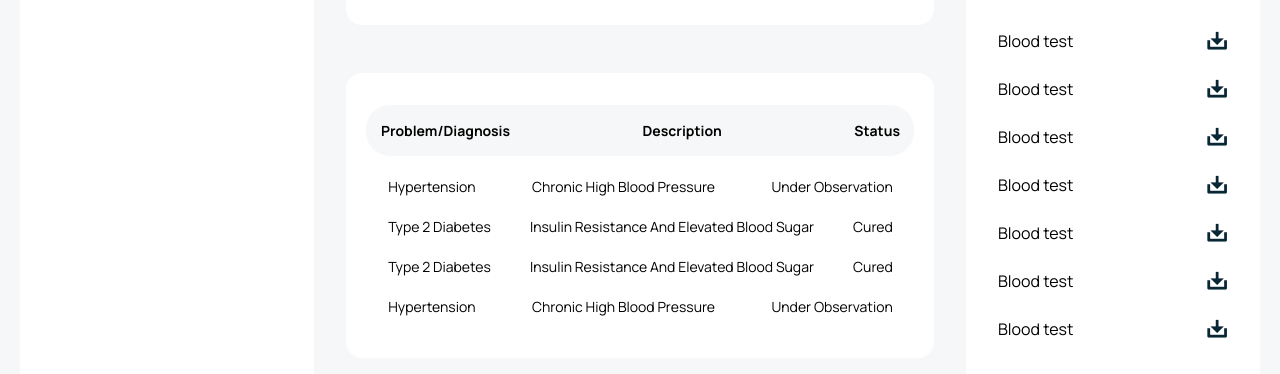
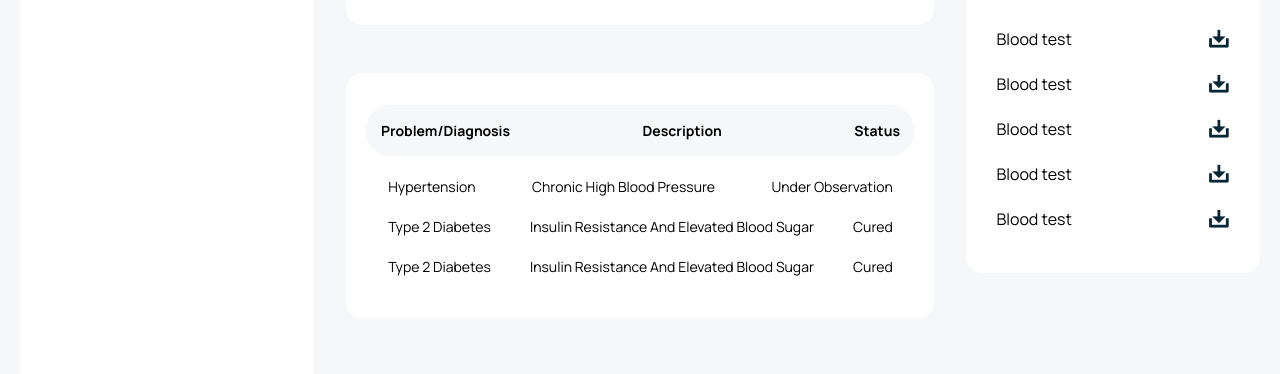
Before and after one commit to slyde619/chart, a plain HTML site: page index.html in a window 1280 px wide. Shown: the part 177-551 px from the top of the page. Drawn offline with nearby package versions, Linux system fonts and the light colour scheme; no server answers.

Commit message:
fixed diagnostic result

```diff
--- a/index.html
+++ b/index.html
@@ -135,6 +135,16 @@
                   <td>Chronic high blood pressure</td>
                   <td>Under Observation</td>
                 </tr>
+                <tr class="list-contents-data">
+                  <td>Hypertension</td>
+                  <td>Chronic high blood pressure</td>
+                  <td>Under Observation</td>
+                </tr>
+                <tr class="list-contents-data">
+                  <td>Hypertension</td>
+                  <td>Chronic high blood pressure</td>
+                  <td>Under Observation</td>
+                </tr>
               </tbody>
             </table>
         </div>
--- a/style.css
+++ b/style.css
@@ -301,7 +301,7 @@ main {
 }
 
 .lab__test-results{
-  min-height: 30vh;
+  height: 28vh;
   overflow-y: scroll;
 }
 
@@ -309,7 +309,7 @@ main {
   display: flex;
   justify-content: space-between;
   align-items: center;
-  padding: .75em;
+  padding: .65em;
   border-radius: .25em;
   transition: .3s ease-in-out;
   transition-property: background, transform;
@@ -331,7 +331,7 @@ main {
 
 .lab-result:hover{
   background: #F6F7F8;
-  transform: scale(1.0025);
+  transform: scale(1);
 }
 
 .download-result{
@@ -361,6 +361,25 @@ table{
 
 thead, tbody, tr, th{
   display: block;
+}
+
+tbody{
+  height: 15vh;
+  overflow-y: scroll;
+}
+
+tbody::-webkit-scrollbar{
+  width: 6px;
+}
+
+tbody::-webkit-scrollbar-track{
+  width: 5px;
+  background: hsl(210, 12%, 97%);
+}
+
+tbody::-webkit-scrollbar-thumb{
+  background-color: hsl(200, 77%, 12%);
+  border-radius: 3px;
 }
 
 .diagnosis-header{
@@ -397,6 +416,7 @@ thead, tbody, tr, th{
   & td{
     font-size: 14px;
     text-transform: capitalize;
+    text-align: left;
   }
 
 }
```
